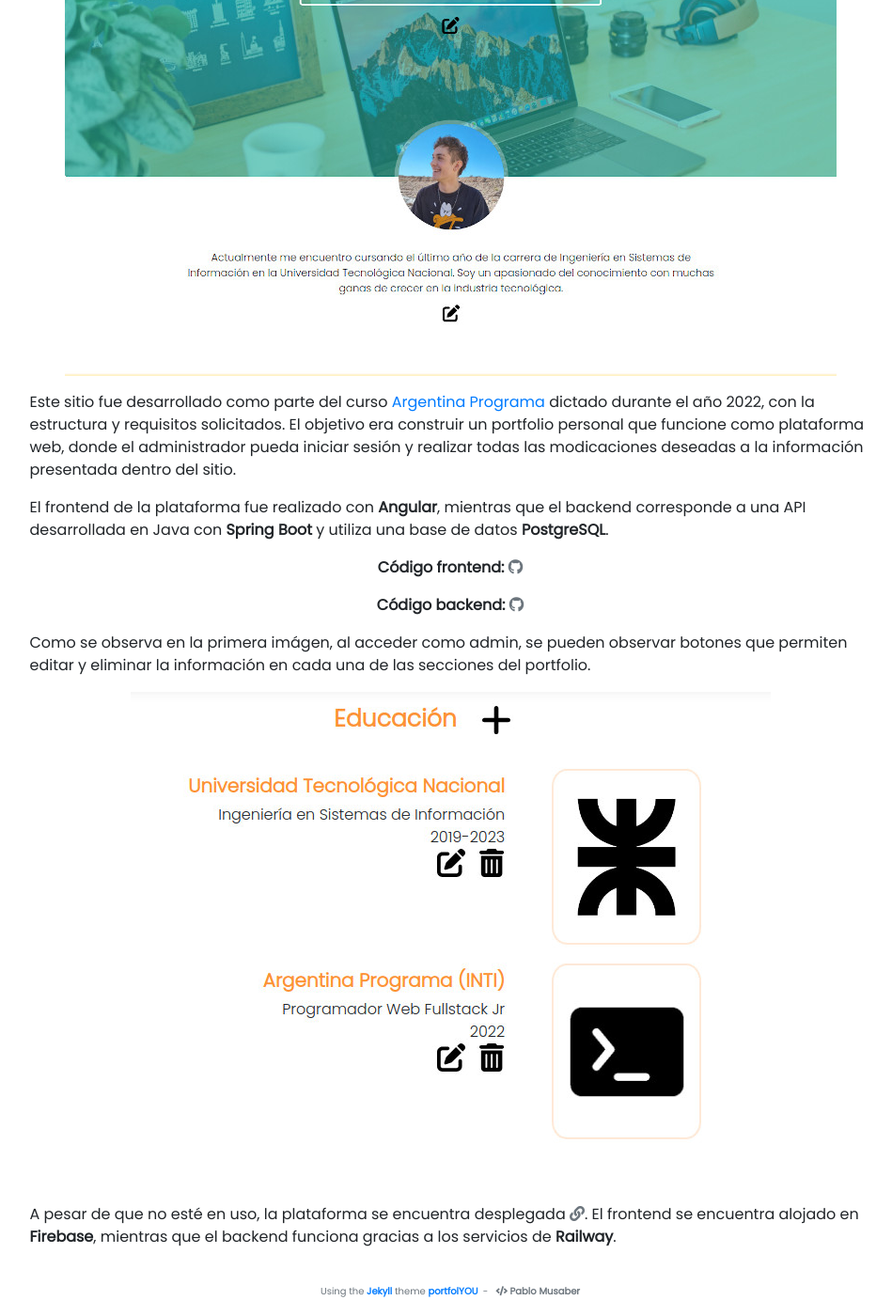
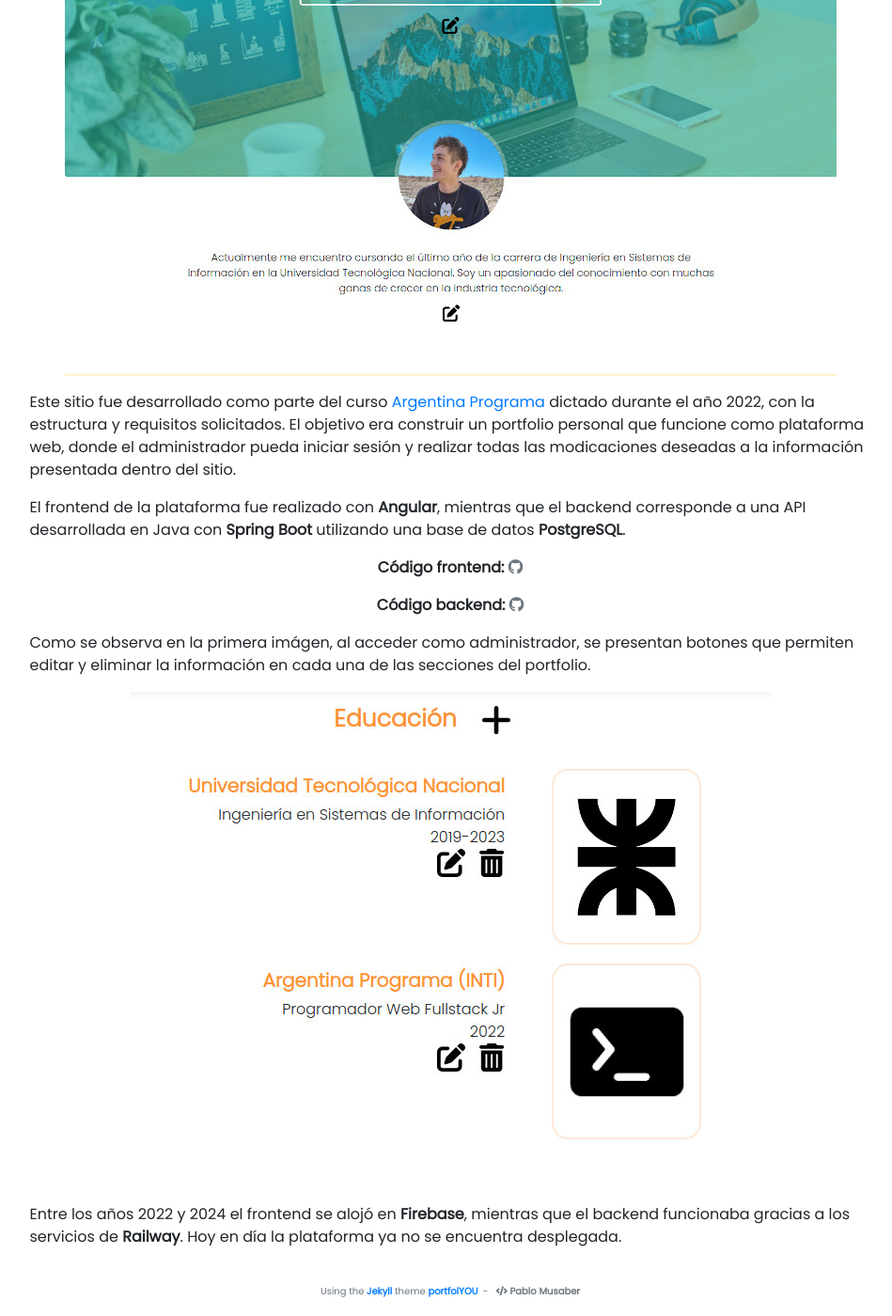
Before and after one commit to PabloMusaber/pablomusaber.github.io, a Jekyll site: the page built from _projects/(2) Portfolio Web.md, in a window 1280 px wide and 1400 px high, scrolled down 434 px. Shown: the whole window at 94% size, without its empty margins (161-1110 px from the left). Built offline with Jekyll 4.4.1, drawn with Linux system fonts in a browser that asks for light colours; nearby versions of some CDN libraries.

Commit message:
chore: update telegram bot and portfolio posts

```diff
--- a/_projects/(2) Portfolio Web.md
+++ b/_projects/(2) Portfolio Web.md
@@ -11,7 +11,7 @@
 
 Este sitio fue desarrollado como parte del curso [Argentina Programa](https://www.argentina.gob.ar/economia/conocimiento/argentina-programa) dictado durante el año 2022, con la estructura y requisitos solicitados. El objetivo era construir un portfolio personal que funcione como plataforma web, donde el administrador pueda iniciar sesión y realizar todas las modicaciones deseadas a la información presentada dentro del sitio.
 
-El frontend de la plataforma fue realizado con **Angular**, mientras que el backend corresponde a una API desarrollada en Java con **Spring Boot** y utiliza una base de datos **PostgreSQL**.
+El frontend de la plataforma fue realizado con **Angular**, mientras que el backend corresponde a una API desarrollada en Java con **Spring Boot** utilizando una base de datos **PostgreSQL**.
 
 <p class="text-center">
     <strong>Código frontend:</strong> <a href="https://github.com/PabloMusaber/frontend-portfolio" style="color: #6c757d" onMouseOver="this.style.color='#333333'" onMouseOut="this.style.color='#6c757d'" target="websiteWindow"><i class="fab fa-github"></i></a>
@@ -21,11 +21,11 @@
     <strong>Código backend:</strong> <a href="https://github.com/PabloMusaber/backend-portfolio" style="color: #6c757d" onMouseOver="this.style.color='#333333'" onMouseOut="this.style.color='#6c757d'" target="websiteWindow"><i class="fab fa-github"></i></a>
 </p>
 
-Como se observa en la primera imágen, al acceder como admin, se pueden observar botones que permiten editar y eliminar la información en cada una de las secciones del portfolio.
+Como se observa en la primera imágen, al acceder como administrador, se presentan botones que permiten editar y eliminar la información en cada una de las secciones del portfolio.
 
 ![admin](../assets/img/projects/portfolio_web/admin_web.jpg)
 <br>
 
-A pesar de que no esté en uso, la plataforma se encuentra desplegada <a href="https://pablomusaber.web.app/" style="color: #6c757d" onMouseOver="this.style.color='#333333'" onMouseOut="this.style.color='#6c757d'" target="websiteWindow"><i class="fas fa-link"></i></a>. El frontend se encuentra alojado en **Firebase**, mientras que el backend funciona gracias a los servicios de **Railway**.
+Entre los años 2022 y 2024 el frontend se alojó en **Firebase**, mientras que el backend funcionaba gracias a los servicios de **Railway**. Hoy en día la plataforma ya no se encuentra desplegada.
 
 <script src='https://cdn.jsdelivr.net/gh/eddymens/markdown-external-link-script@v2.0.0/main.min.js'></script>
```
Also changed, not shown: _projects/(3) Bot Telegram.md (+1 -1 lines), 2 other files.
